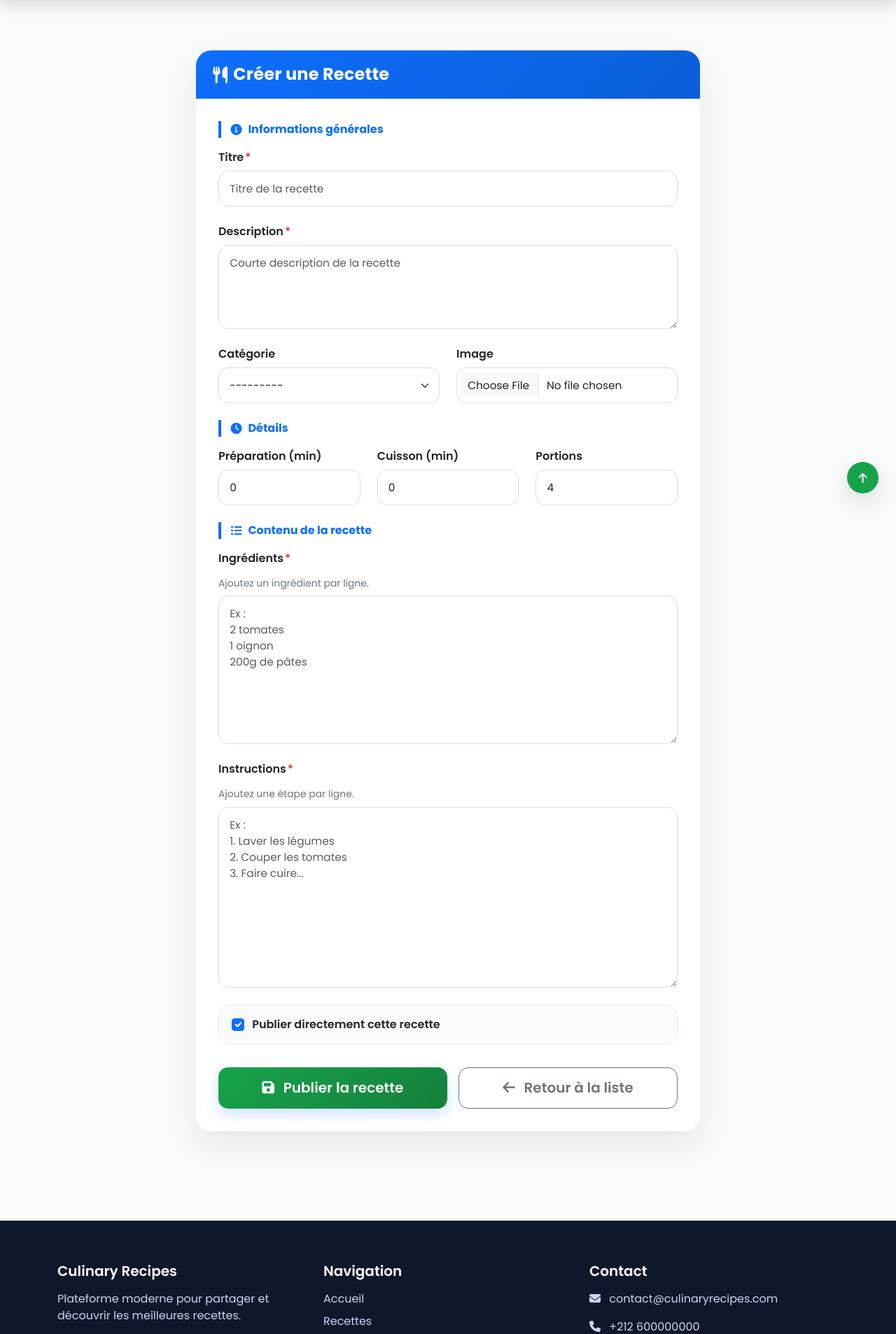
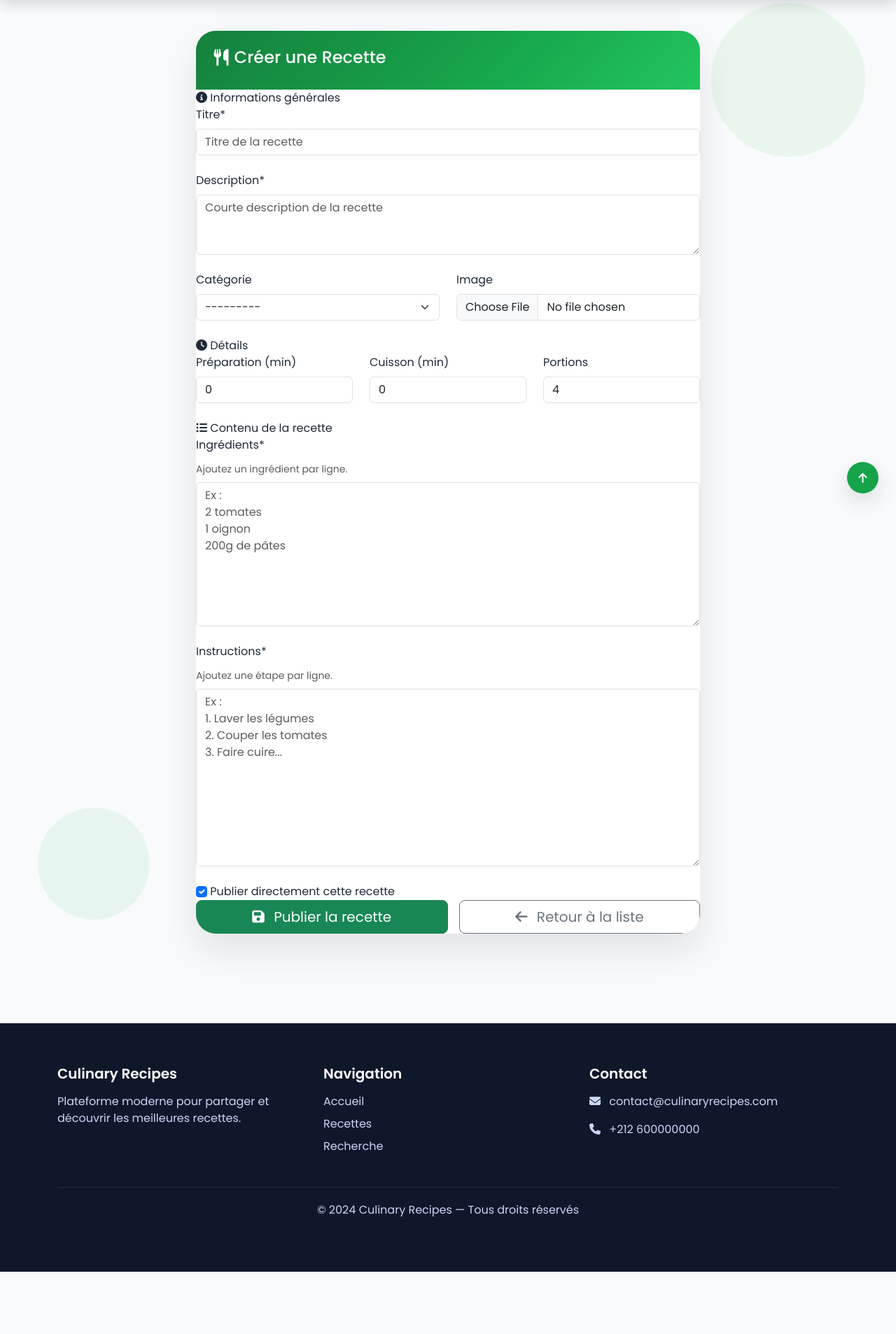
Before and after one commit to ayoubmorchid/culinary_recipes, a Django app: page /recettes/creer/ in a window 1280 px wide. Shown: the part 70-1976 px from the top of the page at 70% size. After the commit the page ends 1887 px from the top, so only its background shows below. Run offline with Django 4.2, Linux system fonts and the light colour scheme; a user stored in the database is signed in; data comes from the database, SQL or seed files in the repository.

Commit message:
style: refine recipe form design

```diff
--- a/templates/recipes/recipe_form.html
+++ b/templates/recipes/recipe_form.html
@@ -7,201 +7,71 @@
 {% block extra_css %}
 <style>
     .recipe-form-wrapper {
-        padding-top: 3rem;
+        padding-top: 1.2rem;
         padding-bottom: 3rem;
     }
 
+    .recipe-form-shell {
+        position: relative;
+    }
+
+    .recipe-form-shell::before,
+    .recipe-form-shell::after {
+        content: "";
+        position: absolute;
+        border-radius: 50%;
+        z-index: 0;
+        pointer-events: none;
+    }
+
+    .recipe-form-shell::before {
+        width: 220px;
+        height: 220px;
+        top: -40px;
+        right: -50px;
+        background: rgba(34, 197, 94, 0.08);
+    }
+
+    .recipe-form-shell::after {
+        width: 160px;
+        height: 160px;
+        bottom: 20px;
+        left: -40px;
+        background: rgba(16, 185, 129, 0.08);
+    }
+
     .recipe-card {
+        position: relative;
+        z-index: 1;
         border: none;
-        border-radius: 22px;
+        border-radius: 28px;
         overflow: hidden;
         background: #ffffff;
-        box-shadow: 0 18px 45px rgba(0, 0, 0, 0.08);
-        transition: transform 0.25s ease, box-shadow 0.25s ease;
+        box-shadow: 0 24px 55px rgba(15, 23, 42, 0.10);
+        transition: transform 0.30s ease, box-shadow 0.30s ease;
     }
 
     .recipe-card:hover {
-        transform: translateY(-4px);
-        box-shadow: 0 22px 55px rgba(0, 0, 0, 0.12);
+        transform: translateY(-5px);
+        box-shadow: 0 30px 65px rgba(15, 23, 42, 0.14);
     }
 
     .recipe-card-header {
-        background: linear-gradient(135deg, #0d6efd, #0b5ed7);
+        position: relative;
+        overflow: hidden;
+        background: linear-gradient(135deg, #15803d 0%, #16a34a 55%, #22c55e 100%);
         color: #fff;
-        padding: 1.25rem 1.5rem;
+        padding: 1.5rem 1.6rem;
     }
 
-    .recipe-card-header h3,
-    .recipe-card-header h4 {
-        margin: 0;
-        font-weight: 700;
-        letter-spacing: 0.2px;
-    }
 
-    .recipe-card-body {
-        padding: 2rem;
-    }
 
-    .section-title {
-        display: inline-flex;
-        align-items: center;
-        gap: 0.55rem;
-        font-size: 1rem;
-        font-weight: 700;
-        color: #0d6efd;
-        margin-bottom: 1rem;
-        padding-left: 0.85rem;
-        border-left: 4px solid #0d6efd;
-    }
-
-    .field-label {
-        font-weight: 600;
-        color: #212529;
-        margin-bottom: 0.45rem;
-    }
-
-    .required-star {
-        color: #dc3545;
-        margin-left: 2px;
-    }
-
-    .form-control,
-    .form-select {
-        border-radius: 14px;
-        border: 1px solid #d9dee7;
-        padding: 0.8rem 0.95rem;
-        font-size: 0.96rem;
-        transition: all 0.2s ease;
-        background-color: #fff;
-    }
-
-    textarea.form-control {
-        resize: vertical;
-        min-height: 120px;
-    }
-
-    .form-control:hover,
-    .form-select:hover {
-        border-color: #b8c2d1;
-    }
-
-    .form-control:focus,
-    .form-select:focus {
-        border-color: #0d6efd;
-        box-shadow: 0 0 0 0.2rem rgba(13, 110, 253, 0.14);
-    }
-
-    .form-text {
-        color: #6c757d;
-        font-size: 0.87rem;
-        margin-top: 0.35rem;
-    }
-
-    .invalid-feedback.d-block {
-        font-size: 0.87rem;
-        margin-top: 0.4rem;
-        font-weight: 500;
-    }
-
-    .alert-danger {
-        border-radius: 14px;
-        border: 1px solid #f1b0b7;
-    }
-
-    .image-preview-wrapper {
-        margin-top: 0.9rem;
-        padding: 0.8rem;
-        border: 1px solid #e9ecef;
-        border-radius: 16px;
-        background: #f8f9fa;
-    }
-
-    .image-preview-label {
-        display: block;
-        font-size: 0.85rem;
-        color: #6c757d;
-        margin-bottom: 0.6rem;
-        font-weight: 600;
-    }
-
-    .image-preview {
-        width: 100%;
-        max-height: 220px;
-        object-fit: cover;
-        border-radius: 14px;
-        border: 1px solid #dee2e6;
-        box-shadow: 0 6px 20px rgba(0, 0, 0, 0.08);
-        transition: transform 0.25s ease;
-    }
-
-    .image-preview:hover {
-        transform: scale(1.02);
-    }
-
-    .publish-box {
-        display: flex;
-        align-items: center;
-        gap: 0.7rem;
-        padding: 1rem 1.1rem;
-        border: 1px solid #e4e8ee;
-        border-radius: 16px;
-        background: #f8fafc;
-        margin-bottom: 1.5rem;
-    }
-
-    .form-check-input {
-        width: 1.15rem;
-        height: 1.15rem;
-        cursor: pointer;
-        margin-top: 0;
-    }
-
-    .publish-label {
-        margin: 0;
-        font-weight: 600;
-        color: #212529;
-        cursor: pointer;
-    }
-
-    .btn-action {
-        border-radius: 14px;
-        font-weight: 600;
-        padding: 0.85rem 1.15rem;
-        transition: all 0.2s ease;
-    }
-
-    .btn-primary.btn-action {
-        box-shadow: 0 8px 20px rgba(13, 110, 253, 0.2);
-    }
-
-    .btn-primary.btn-action:hover {
-        transform: translateY(-2px);
-        box-shadow: 0 12px 26px rgba(13, 110, 253, 0.28);
-    }
-
-    .btn-outline-secondary.btn-action:hover {
-        transform: translateY(-2px);
-    }
-
-    .recipe-form-footer {
-        padding-top: 0.5rem;
-    }
-
-    @media (max-width: 768px) {
-        .recipe-form-wrapper {
-            padding-top: 1.5rem;
-            padding-bottom: 1.5rem;
-        }
-
-        .recipe-card-body {
-            padding: 1.25rem;
-        }
-    }
 </style>
 {% endblock %}
 
 {% block content %}
 <div class="container recipe-form-wrapper">
+    <div class="recipe-form-shell">
         <div class="row justify-content-center">
             <div class="col-lg-9 col-xl-8">
 
@@ -232,6 +102,7 @@
                                 <span>Informations générales</span>
                             </div>
 
+                            <div class="field-card mb-4">
                                 <div class="mb-4">
                                     <label for="{{ form.title.id_for_label }}" class="form-label field-label">
                                         Titre<span class="required-star">*</span>
@@ -245,7 +116,7 @@
                                     {% endfor %}
                                 </div>
 
-                        <div class="mb-4">
+                                <div class="mb-0">
                                     <label for="{{ form.description.id_for_label }}" class="form-label field-label">
                                         Description<span class="required-star">*</span>
                                     </label>
@@ -257,9 +128,11 @@
                                         <div class="invalid-feedback d-block">{{ error }}</div>
                                     {% endfor %}
                                 </div>
+                            </div>
 
                             <div class="row">
                                 <div class="col-md-6 mb-4">
+                                    <div class="field-card h-100">
                                         <label for="{{ form.category.id_for_label }}" class="form-label field-label">
                                             Catégorie
                                         </label>
@@ -268,8 +141,10 @@
                                             <div class="invalid-feedback d-block">{{ error }}</div>
                                         {% endfor %}
                                     </div>
+                                </div>
 
                                 <div class="col-md-6 mb-4">
+                                    <div class="field-card h-100">
                                         <label for="{{ form.image.id_for_label }}" class="form-label field-label">
                                             Image
                                         </label>
@@ -280,12 +155,16 @@
 
                                         {% if form.instance.image %}
                                             <div class="image-preview-wrapper">
-                                        <span class="image-preview-label">Image actuelle</span>
+                                                <span class="image-preview-label">
+                                                    <i class="fas fa-image"></i>
+                                                    Image actuelle
+                                                </span>
                                                 <img src="{{ form.instance.image.url }}"
                                                      alt="Image de la recette"
                                                      class="image-preview">
                                             </div>
                                         {% endif %}
+                                    </div>
                                 </div>
                             </div>
 
@@ -296,6 +175,7 @@
 
                             <div class="row">
                                 <div class="col-md-4 mb-4">
+                                    <div class="field-card h-100">
                                         <label for="{{ form.preparation_time.id_for_label }}" class="form-label field-label">
                                             Préparation (min)
                                         </label>
@@ -304,8 +184,10 @@
                                             <div class="invalid-feedback d-block">{{ error }}</div>
                                         {% endfor %}
                                     </div>
+                                </div>
 
                                 <div class="col-md-4 mb-4">
+                                    <div class="field-card h-100">
                                         <label for="{{ form.cooking_time.id_for_label }}" class="form-label field-label">
                                             Cuisson (min)
                                         </label>
@@ -314,8 +196,10 @@
                                             <div class="invalid-feedback d-block">{{ error }}</div>
                                         {% endfor %}
                                     </div>
+                                </div>
 
                                 <div class="col-md-4 mb-4">
+                                    <div class="field-card h-100">
                                         <label for="{{ form.servings.id_for_label }}" class="form-label field-label">
                                             Portions
                                         </label>
@@ -325,12 +209,14 @@
                                         {% endfor %}
                                     </div>
                                 </div>
+                            </div>
 
                             <div class="section-title">
                                 <i class="fas fa-list-ul"></i>
                                 <span>Contenu de la recette</span>
                             </div>
 
+                            <div class="field-card mb-4">
                                 <div class="mb-4">
                                     <label for="{{ form.ingredients.id_for_label }}" class="form-label field-label">
                                         Ingrédients<span class="required-star">*</span>
@@ -342,7 +228,7 @@
                                     {% endfor %}
                                 </div>
 
-                        <div class="mb-4">
+                                <div class="mb-0">
                                     <label for="{{ form.instructions.id_for_label }}" class="form-label field-label">
                                         Instructions<span class="required-star">*</span>
                                     </label>
@@ -351,6 +237,7 @@
                                     {% for error in form.instructions.errors %}
                                         <div class="invalid-feedback d-block">{{ error }}</div>
                                     {% endfor %}
+                                </div>
                             </div>
 
                             <div class="publish-box">
@@ -362,7 +249,7 @@
 
                             <div class="recipe-form-footer">
                                 <div class="d-flex flex-column flex-md-row gap-3">
-                                <button type="submit" class="btn btn-primary btn-lg btn-action flex-fill">
+                                    <button type="submit" class="btn btn-success btn-lg btn-action flex-fill">
                                         <i class="fas fa-save me-2"></i>
                                         {% if form.instance.pk %}
                                             Enregistrer les modifications
@@ -386,4 +273,5 @@
             </div>
         </div>
     </div>
+</div>
 {% endblock %}
```
Lines whose indentation alone changed are shown as unchanged.
